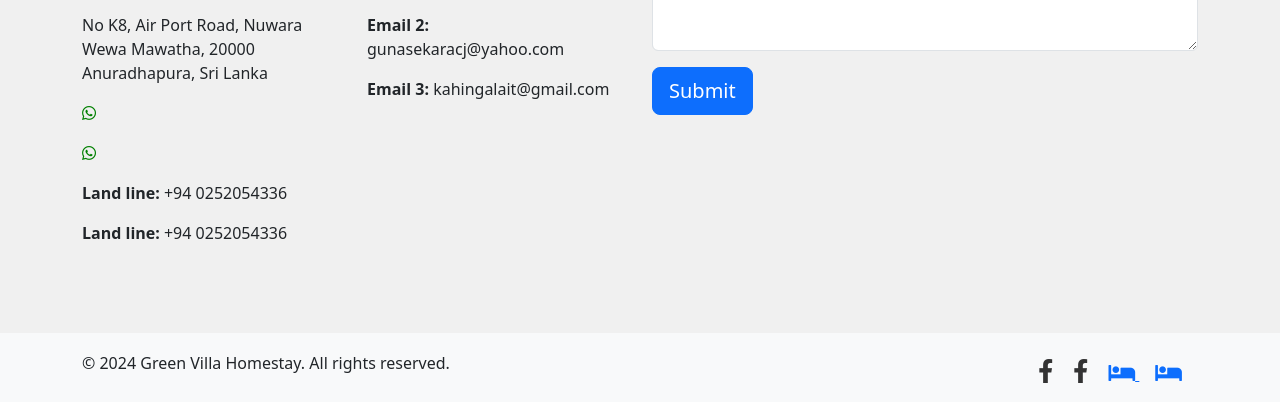
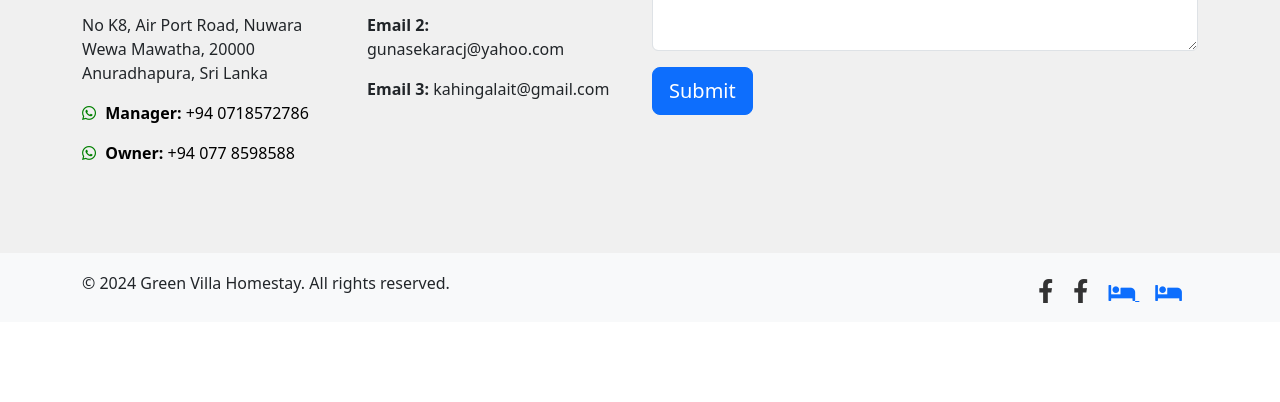
Before and after one commit to CodeLinebyLine/Green-Villa-Homestay, a plain HTML site: page explore.html in a window 1280 px wide. Shown: the part 2537-2939 px from the top of the page. After the commit the page ends 2859 px from the top, so only its background shows below. Drawn offline with nearby package versions, Linux system fonts and the light colour scheme.

Commit message:
Updated file

```diff
--- a/explore.html
+++ b/explore.html
@@ -242,18 +242,16 @@
                                 <p>No K8, Air Port Road, Nuwara Wewa Mawatha, 20000 Anuradhapura, Sri Lanka</p>
                                 <p>
                                     <i class="fab fa-whatsapp" style="color: green; margin-right: 5px;"></i>
-                                    <a href="https://wa.me/94718572786" target="_blank" style="color: #f0f0f0; text-decoration: none;">
+                                    <a href="https://wa.me/94718572786" target="_blank" style="color: black; text-decoration: none;">
                                         <strong>Manager:</strong> +94 0718572786
                                     </a>
                                 </p>
                                 <p>
                                     <i class="fab fa-whatsapp" style="color: green; margin-right: 5px;"></i>
-                                    <a href="https://wa.me/94778598588" target="_blank" style="color: #f0f0f0; text-decoration: none;">
+                                    <a href="https://wa.me/94778598588" target="_blank" style="color: black; text-decoration: none;">
                                         <strong>Owner:</strong> +94 077 8598588
                                     </a>
                                 </p>
-                                <p><strong>Land line:</strong> +94 0252054336</p>
-                                <p><strong>Land line:</strong> +94 0252054336</p>
                             </div>
                             <div class="col-md-6">
                                 <p><strong>Email 1:</strong> itkahingala@yahoo.com</p>
```
Also changed, not shown: gallery.html (+2 -4 lines), ourFarm.html (+0 -2 lines), services.html (+2 -4 lines).
